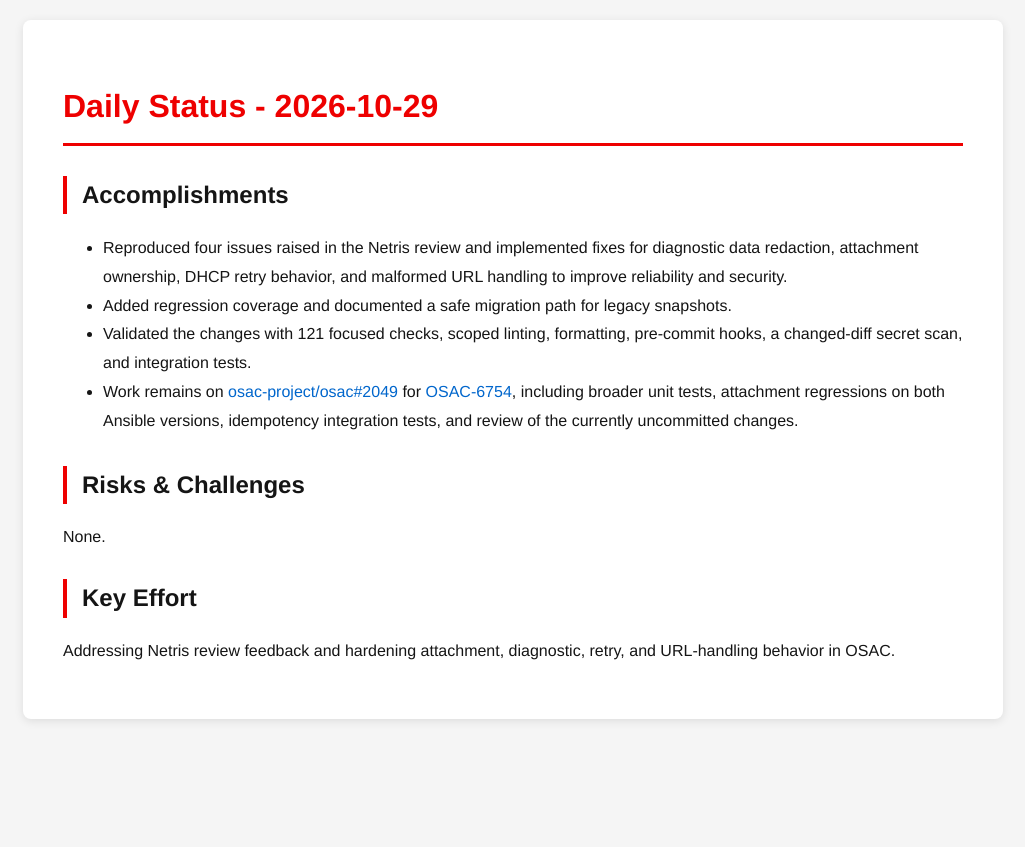
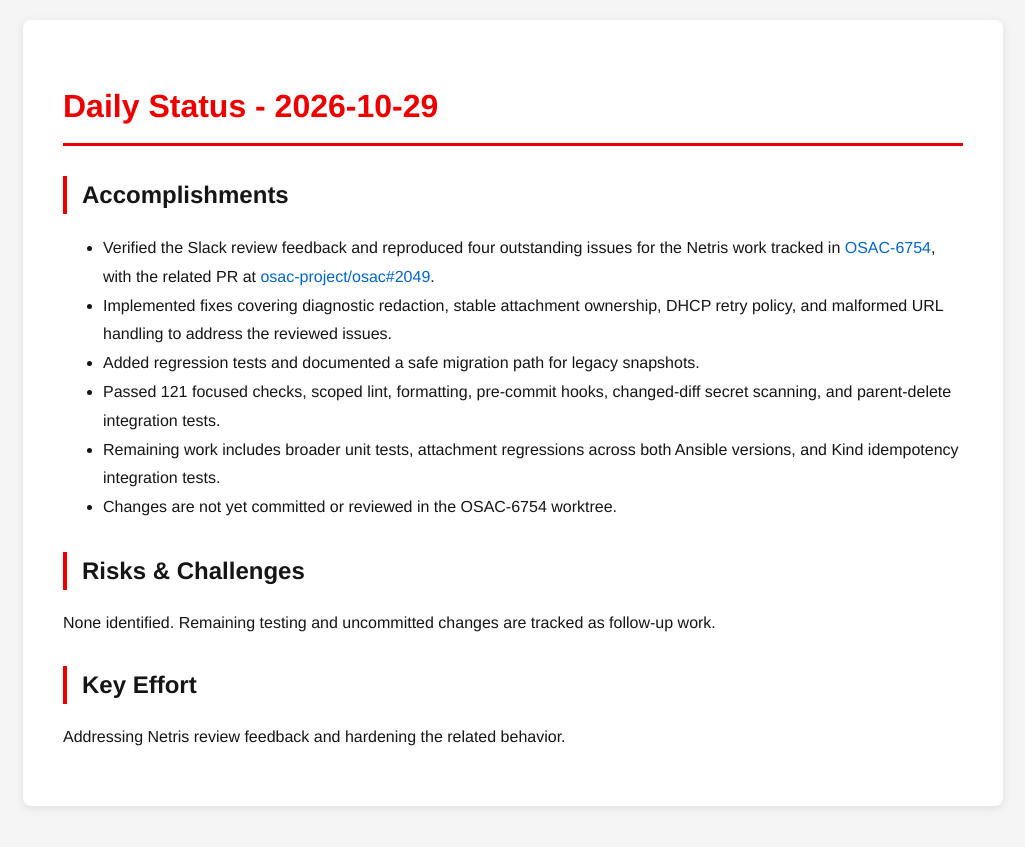
Before and after one commit to tzvatot/daily-status, a Jekyll site: the page built from 2026-10-29.md, in a window 1280 px wide. Shown: the top 847 px of the page, without its empty margins (127-1152 px from the left). Built offline with Jekyll 4.4.1, drawn with Linux system fonts in a browser that asks for light colours.

Commit message:
Daily status update - 2026-10-29

```diff
--- a/2026-10-29.md
+++ b/2026-10-29.md
@@ -7,16 +7,15 @@
 # Daily Status - 2026-10-29
 
 ## Accomplishments
-
-- Reproduced four issues raised in the Netris review and implemented fixes for diagnostic data redaction, attachment ownership, DHCP retry behavior, and malformed URL handling to improve reliability and security.
-- Added regression coverage and documented a safe migration path for legacy snapshots.
-- Validated the changes with 121 focused checks, scoped linting, formatting, pre-commit hooks, a changed-diff secret scan, and integration tests.
-- Work remains on [osac-project/osac#2049](https://github.com/osac-project/osac/pull/2049) for [OSAC-6754](https://redhat.atlassian.net/browse/OSAC-6754), including broader unit tests, attachment regressions on both Ansible versions, idempotency integration tests, and review of the currently uncommitted changes.
+- Verified the Slack review feedback and reproduced four outstanding issues for the Netris work tracked in [OSAC-6754](https://redhat.atlassian.net/browse/OSAC-6754), with the related PR at [osac-project/osac#2049](https://github.com/osac-project/osac/pull/2049).
+- Implemented fixes covering diagnostic redaction, stable attachment ownership, DHCP retry policy, and malformed URL handling to address the reviewed issues.
+- Added regression tests and documented a safe migration path for legacy snapshots.
+- Passed 121 focused checks, scoped lint, formatting, pre-commit hooks, changed-diff secret scanning, and parent-delete integration tests.
+- Remaining work includes broader unit tests, attachment regressions across both Ansible versions, and Kind idempotency integration tests.
+- Changes are not yet committed or reviewed in the OSAC-6754 worktree.
 
 ## Risks & Challenges
-
-None.
+None identified. Remaining testing and uncommitted changes are tracked as follow-up work.
 
 ## Key Effort
-
-Addressing Netris review feedback and hardening attachment, diagnostic, retry, and URL-handling behavior in OSAC.
+Addressing Netris review feedback and hardening the related behavior.
```
